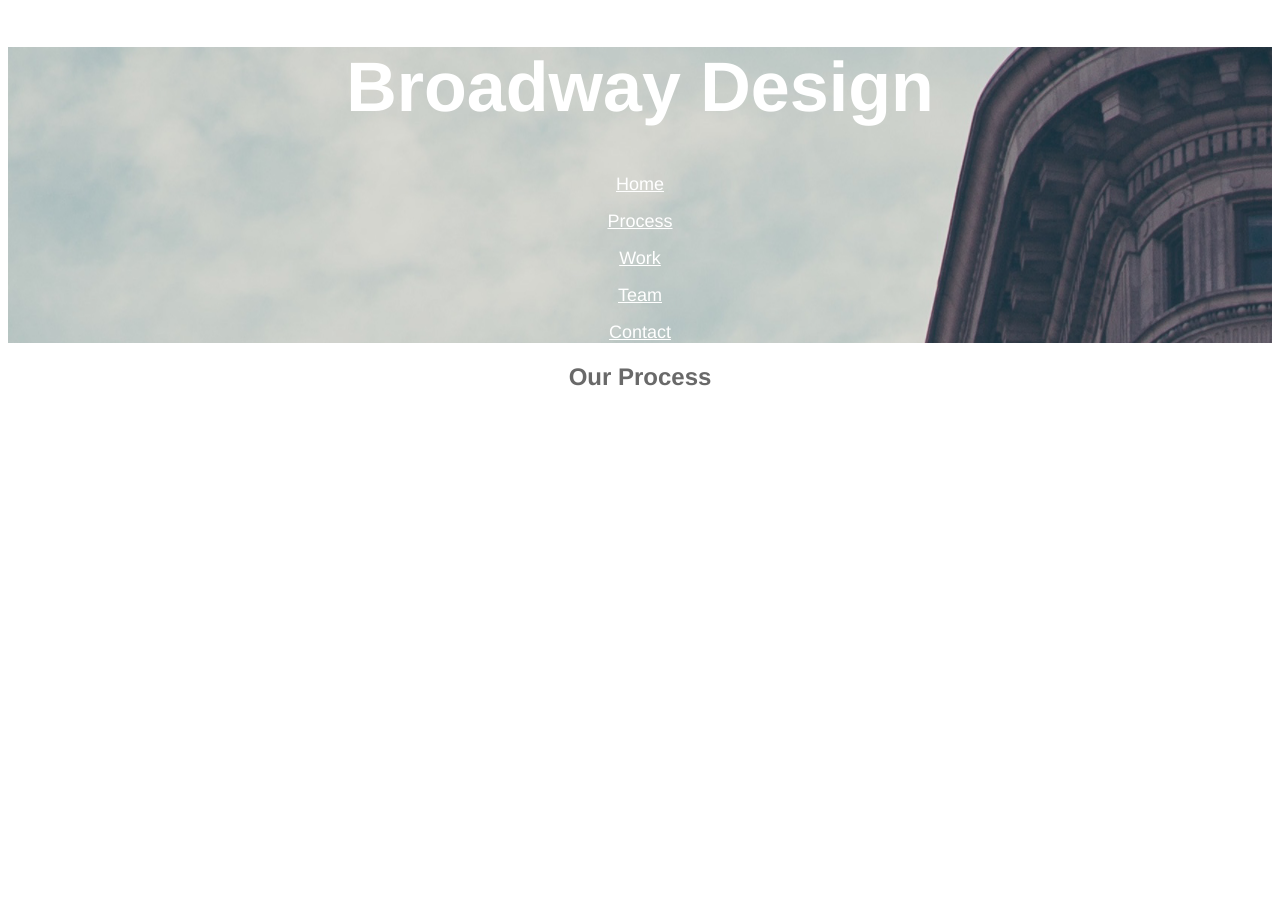
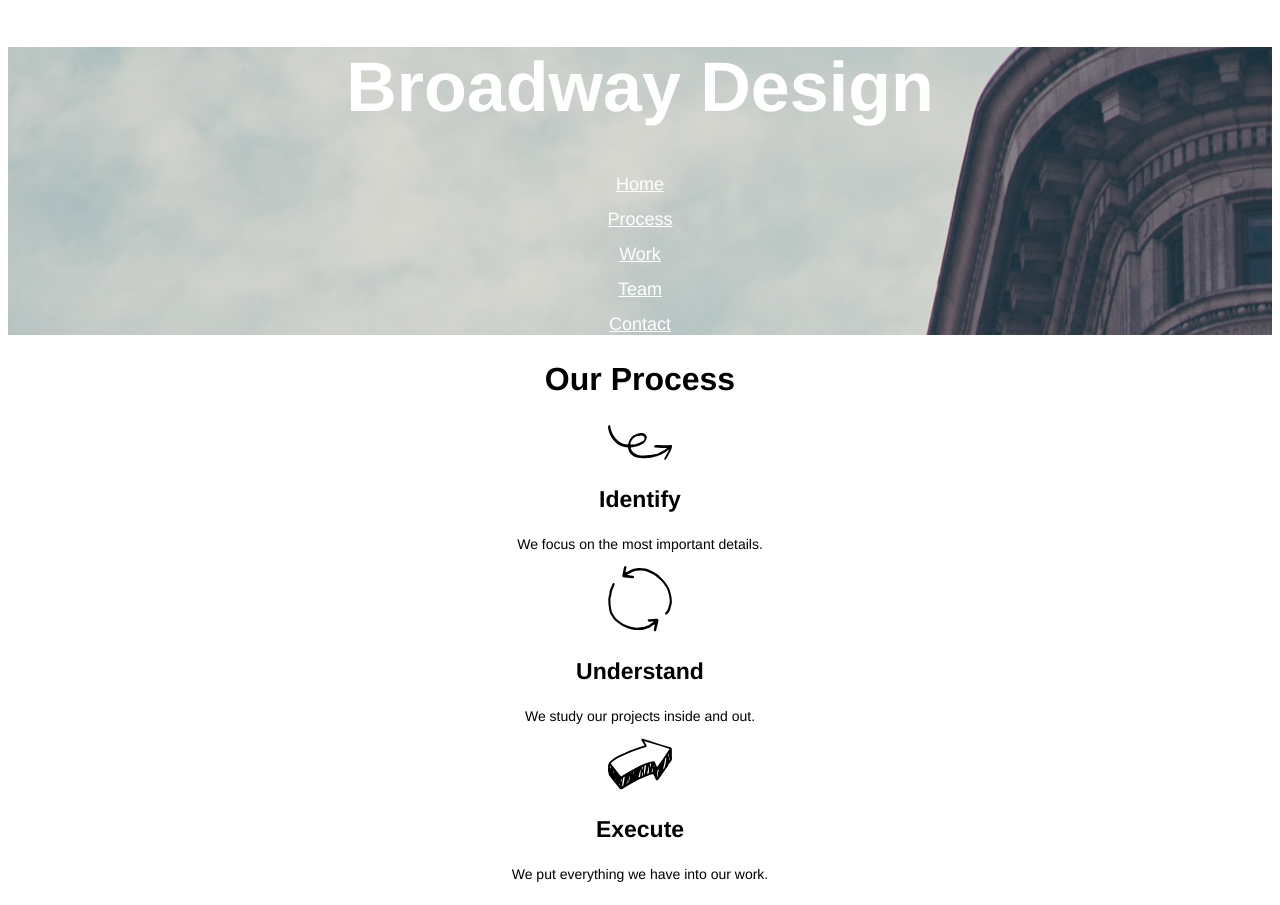
Before and after one commit to jon-strange/broadway, a plain HTML site: page index.html in a window 1280 px wide. Before the commit the page ends 800 px from the top, so only its background shows below. Drawn offline with Linux system fonts and the light colour scheme.

Commit message:
Partial complete of HTML & CSS skeleton. Add most icons to HTML.

```diff
--- a/index.html
+++ b/index.html
@@ -15,9 +15,21 @@
       <p class="top_nav"><a href="#contact">Contact</a></p>
     </div>
 
-    <div class="main_content">
+    <div>
       <h2>Our Process</h2>
+      <p><img src="resources/images/identify.svg" /></p>
+      <h3>Identify</h3>
+      <p>We focus on the most important details.</p>
+      <p><img src="resources/images/understand.svg" /></p>
+      <h3>Understand</h3>
+      <p>We study our projects inside and out.</p>
+      <p><img src="resources/images/execute.svg" /></p>
+      <h3>Execute</h3>
+      <p>We put everything we have into our work.</p>
+    </div>
+    <div class="sub_content">
+      <h2>Designed in New York</h2>
+    </div>
 
-    </div>
   </body>
 </html>
--- a/resources/css/style.css
+++ b/resources/css/style.css
@@ -1,7 +1,6 @@
 body {
   font-family: Helvetica, sans-serif;
   text-align: center;
-  color: dimgray;
 }
 
 .header {
@@ -17,3 +16,21 @@ body {
   color: white;
   font-size: 18px;
 }
+
+.sub_content h2{
+  color: white;
+  background-image: url("../images/the-flatiron-building.png")
+  font-size: 23px;
+}
+
+h2 {
+  font-size: 32px;
+}
+
+h3 {
+  font-size: 23px;
+}
+
+p {
+  font-size: 14px;
+}
```
